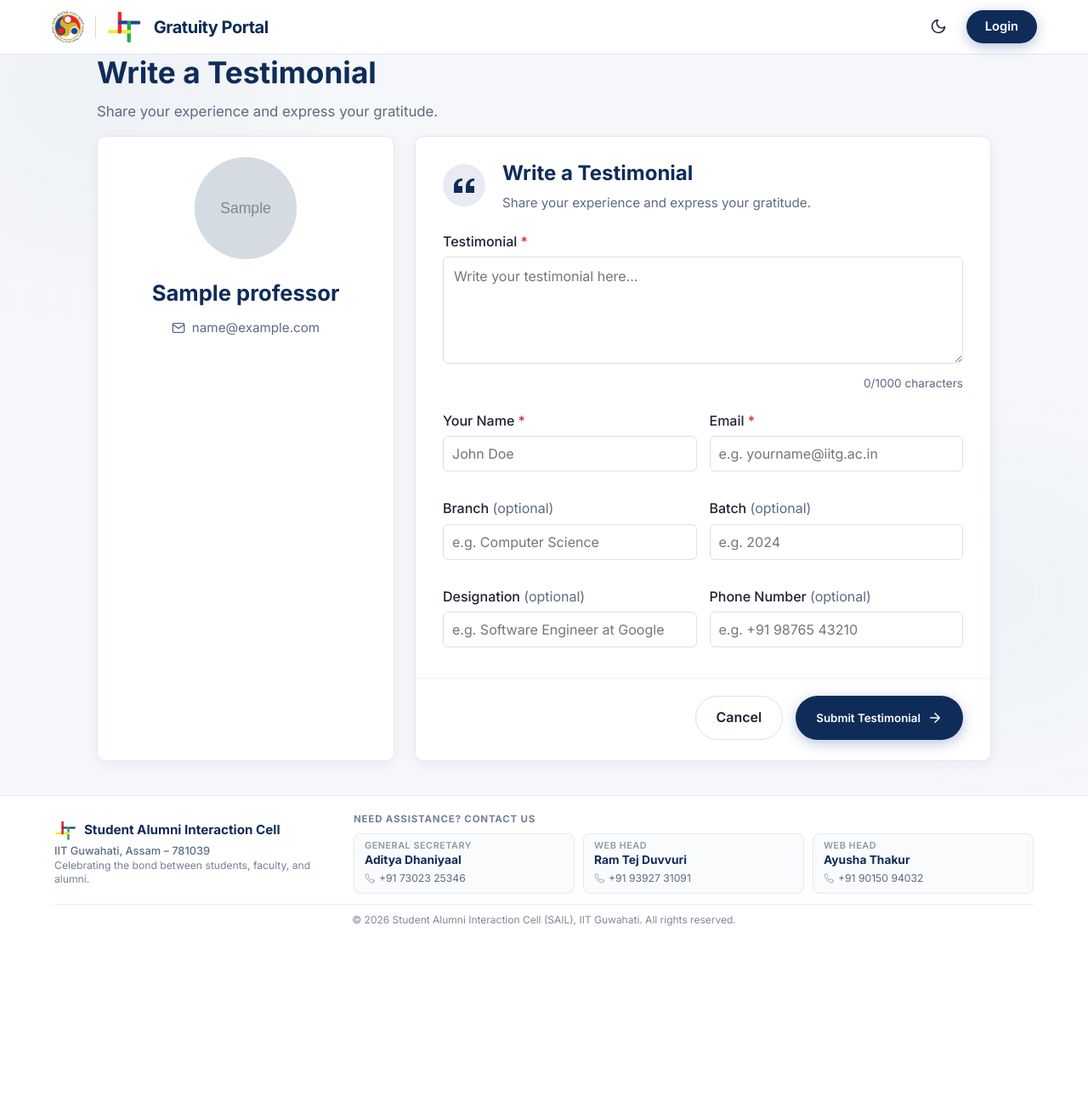
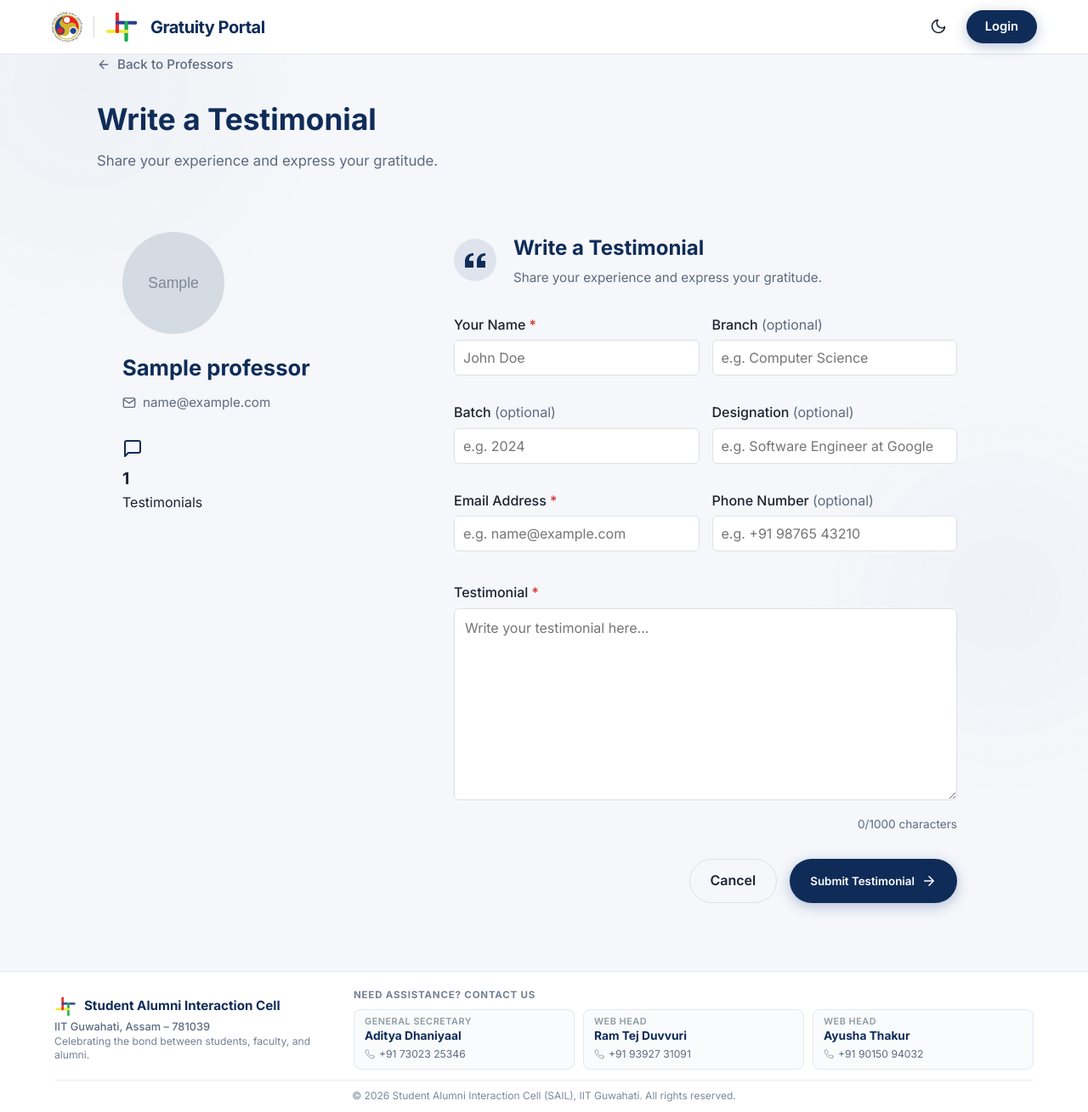
Before and after one commit to Student-Alumni-Interaction-Linkage-IITG/gratuity_portal, a Django app: page /submit/1/ in a window 1280 px wide. Shown: the whole page at 85% size. Before the commit the page ends 1090 px from the top, so only its background shows below. Run offline with Django 5.2, Linux system fonts and the light colour scheme; tables that the repository leaves empty hold one stand-in row (values such as "Sample post"); grey boxes marked "Sample" are stand-in pictures.

Commit message:
Fixed UI

```diff
--- a/gratuity_portal/settings.py
+++ b/gratuity_portal/settings.py
@@ -218,8 +218,11 @@
 # Static files (CSS, JavaScript, Images)
 # https://docs.djangoproject.com/en/5.2/howto/static-files/
 
-STATIC_URL = 'static/'
+STATIC_URL = '/static/'
 STATIC_ROOT = BASE_DIR / 'staticfiles'
+STATICFILES_DIRS = [
+    BASE_DIR / 'testimonials' / 'static',
+]
 
 # Default primary key field type
 # https://docs.djangoproject.com/en/5.2/ref/settings/#default-auto-field
--- a/testimonials/models.py
+++ b/testimonials/models.py
@@ -6,11 +6,11 @@
     professor = models.ForeignKey(Professor, on_delete=models.CASCADE)
     student = models.ForeignKey(User, on_delete=models.SET_NULL, null=True, blank=True)
     author_name = models.CharField(max_length=150, default='Anonymous')
-    author_email = models.EmailField(blank=True, null=True)
-    author_phone = models.CharField(max_length=30, blank=True, null=True)
     author_designation = models.CharField(max_length=150, blank=True, null=True)
     author_batch = models.CharField(max_length=50, blank=True, null=True)
     author_branch = models.CharField(max_length=100, blank=True, null=True)
+    author_email = models.EmailField(max_length=254, blank=True, null=True)
+    author_phone = models.CharField(max_length=20, blank=True, null=True)
     content = models.TextField()
     submitted_at = models.DateTimeField(auto_now_add=True)
 
--- a/testimonials/templates/nav_bar.html
+++ b/testimonials/templates/nav_bar.html
@@ -83,7 +83,7 @@
   }
 
   .nav-logo-iitg, .nav-logo-sail {
-    height: 42px;
+    height: 40px;
     width: auto;
     object-fit: contain;
   }
--- a/testimonials/templates/submit_testimonial.html
+++ b/testimonials/templates/submit_testimonial.html
@@ -3,26 +3,24 @@
 {% block content %}
 {% include "nav_bar.html" %}
 
-<div class="page-container" style="max-width: 1100px;">
+<div class="page-container" style="max-width: 1100px; padding-top: 40px;">
 
     <!-- Top Nav / Back Link -->
-    <div style="margin-bottom: 15px;">
+    <div style="margin-bottom: 30px;">
         <a href="{% url 'professor_list' %}" style="color: var(--clr-text-muted); font-size: 0.95rem; font-weight: 500; display: inline-flex; align-items: center; gap: 8px;">
             <svg width="16" height="16" viewBox="0 0 24 24" fill="none" stroke="currentColor" stroke-width="2" stroke-linecap="round" stroke-linejoin="round"><path d="M19 12H5M12 19l-7-7 7-7"/></svg>
             Back to Professors
         </a>
-        <h1 style="color: var(--clr-primary); font-size: 2.2rem; margin-top: 5px; margin-bottom: 5px;">Write a Testimonial</h1>
+        <h1 style="color: var(--clr-primary); font-size: 2.2rem; margin-top: 20px; margin-bottom: 8px;">Write a Testimonial</h1>
         <p style="color: var(--clr-text-muted); font-size: 1.05rem;">Share your experience and express your gratitude.</p>
     </div>
 
-    <div style="display: flex; align-items: stretch; gap: 24px; flex-wrap: wrap;">
+    <div style="display: flex; align-items: flex-start; gap: 30px; flex-wrap: wrap;">
 
         <!-- Left: Professor Profile Snippet -->
-        <div class="glass-card" style="flex: 1; min-width: 280px; max-width: 350px; text-align: center; padding: 24px;">
-            <div style="width: 120px; height: 120px; border-radius: 50%; margin: 0 auto 20px; overflow: hidden; background: #eee;">
-                {% if professor.processed_profile_picture %}
-                    <img src="{{ professor.processed_profile_picture.url }}" style="width: 100%; height: 100%; object-fit: cover;">
-                {% elif professor.profile_picture %}
+        <div class="prof-card-horiz" style="flex: 1; min-width: 300px; max-width: 350px; text-align: left; padding: 40px 30px;">
+            <div style="width: 120px; height: 120px; border-radius: 50%; margin-bottom: 20px; overflow: hidden; background: #eee;">
+                {% if professor.profile_picture %}
                     <img src="{{ professor.profile_picture.url }}" style="width: 100%; height: 100%; object-fit: cover;">
                 {% elif professor.image_url %}
                     <img src="{{ professor.image_url }}" style="width: 100%; height: 100%; object-fit: cover;">
@@ -35,20 +33,28 @@
 
             <h2 style="color: var(--clr-primary); margin-bottom: 8px; font-size: 1.6rem;">{{ professor.name }}</h2>
 
-            <div style="color: var(--clr-text-muted); font-size: 0.95rem; display: flex; align-items: center; justify-content: center; gap: 8px; margin-bottom: 30px;">
+            <div style="color: var(--clr-text-muted); font-size: 0.95rem; display: flex; align-items: center; gap: 8px; margin-bottom: 30px;">
                 <svg width="16" height="16" viewBox="0 0 24 24" fill="none" stroke="currentColor" stroke-width="2" stroke-linecap="round" stroke-linejoin="round" style="flex-shrink: 0;"><path d="M4 4h16c1.1 0 2 .9 2 2v12c0 1.1-.9 2-2 2H4c-1.1 0-2-.9-2-2V6c0-1.1.9-2 2-2z"></path><polyline points="22,6 12,13 2,6"></polyline></svg>
                 <span style="word-break: break-all;">{{ professor.email }}</span>
             </div>
 
-            <div class="prof-card-divider" style="margin: 0 -24px 20px;"></div>
+            <div class="prof-card-divider" style="margin: 0 -30px 20px;"></div>
 
-
+            <div style="display: flex; align-items: center; padding-bottom: 10px;">
+                <div class="prof-stat">
+                    <svg width="24" height="24" viewBox="0 0 24 24" fill="none" stroke="var(--clr-primary)" stroke-width="2" stroke-linecap="round" stroke-linejoin="round" style="margin-right: 12px;"><path d="M21 15a2 2 0 0 1-2 2H7l-4 4V5a2 2 0 0 1 2-2h14a2 2 0 0 1 2 2z"></path></svg>
+                    <div class="stat-text" style="text-align: left;">
+                        <strong style="font-size: 1.2rem;">{{ professor.testimonial_set.count }}</strong><br>
+                        <span>Testimonials</span>
+                    </div>
+                </div>
+            </div>
         </div>
 
         <!-- Right: Form Area -->
-        <div class="glass-card" style="flex: 2; min-width: 300px; padding: 24px 32px;">
+        <div class="prof-card-horiz" style="flex: 2; min-width: 300px; padding: 40px;">
 
-            <div style="display: flex; align-items: center; gap: 20px; margin-bottom: 20px;">
+            <div style="display: flex; align-items: center; gap: 20px; margin-bottom: 30px;">
                 <div style="width: 50px; height: 50px; background: rgba(31, 60, 136, 0.1); color: var(--clr-primary); border-radius: 50%; display: flex; align-items: center; justify-content: center;">
                     <svg width="24" height="24" viewBox="0 0 24 24" fill="currentColor"><path d="M14.017 21v-7.391c0-5.714 4.024-9.609 9.983-9.609h.001v2.981h-.001c-3.053 0-4.992 1.488-4.992 4.966V13h5.03v8h-10.021zm-14.017 0v-7.391c0-5.714 4.023-9.609 9.983-9.609h.001v2.981h-.001c-3.053 0-4.992 1.488-4.992 4.966V13h5.03v8H0z"/></svg>
                 </div>
@@ -61,22 +67,10 @@
             <form method="POST">
                 {% csrf_token %}
 
-                <div class="form-group" style="margin-bottom: 5px;">
-                    <label for="testimonialContent" style="display:block; margin-bottom: 5px; color: var(--clr-text-main); font-weight: 500;">Testimonial <span style="color:var(--clr-accent-red)">*</span></label>
-                    <textarea name="content" id="testimonialContent" class="form-control" rows="5" placeholder="Write your testimonial here..." maxlength="1000" style="resize: vertical; font-size: 1rem; border: 1px solid #E0E0E0; box-shadow: none; width: 100%; padding: 12px; border-radius: 6px;" required></textarea>
-                </div>
-                <div style="text-align: right; color: var(--clr-text-muted); font-size: 0.85rem; margin-bottom: 20px;">
-                    <span id="charCount">0</span>/1000 characters
-                </div>
-
                 <div style="display: grid; grid-template-columns: 1fr 1fr; gap: 15px; margin-bottom: 20px;">
                     <div class="form-group">
                         <label for="author_name" style="display:block; margin-bottom: 5px; color: var(--clr-text-main); font-weight: 500;">Your Name <span style="color:var(--clr-accent-red)">*</span></label>
                         <input type="text" name="author_name" id="author_name" class="form-control" placeholder="John Doe" style="width: 100%; padding: 10px; border: 1px solid #E0E0E0; border-radius: 6px;" value="{{ default_name }}" required>
-                    </div>
-                    <div class="form-group">
-                        <label for="author_email" style="display:block; margin-bottom: 5px; color: var(--clr-text-main); font-weight: 500;">Email <span style="color:var(--clr-accent-red)">*</span></label>
-                        <input type="email" name="author_email" id="author_email" class="form-control" placeholder="e.g. yourname@iitg.ac.in" style="width: 100%; padding: 10px; border: 1px solid #E0E0E0; border-radius: 6px;" value="{{ default_email|default:'' }}" required>
                     </div>
                     <div class="form-group">
                         <label for="author_branch" style="display:block; margin-bottom: 5px; color: var(--clr-text-main); font-weight: 500;">Branch <span style="color:var(--clr-text-muted); font-weight:normal;">(optional)</span></label>
@@ -91,12 +85,24 @@
                         <input type="text" name="author_designation" id="author_designation" class="form-control" placeholder="e.g. Software Engineer at Google" style="width: 100%; padding: 10px; border: 1px solid #E0E0E0; border-radius: 6px;" value="{{ default_designation|default:'' }}">
                     </div>
                     <div class="form-group">
+                        <label for="author_email" style="display:block; margin-bottom: 5px; color: var(--clr-text-main); font-weight: 500;">Email Address <span style="color:var(--clr-accent-red)">*</span></label>
+                        <input type="email" name="author_email" id="author_email" class="form-control" placeholder="e.g. name@example.com" style="width: 100%; padding: 10px; border: 1px solid #E0E0E0; border-radius: 6px;" value="{{ default_email }}" required>
+                    </div>
+                    <div class="form-group">
                         <label for="author_phone" style="display:block; margin-bottom: 5px; color: var(--clr-text-main); font-weight: 500;">Phone Number <span style="color:var(--clr-text-muted); font-weight:normal;">(optional)</span></label>
-                        <input type="tel" name="author_phone" id="author_phone" class="form-control" placeholder="e.g. +91 98765 43210" style="width: 100%; padding: 10px; border: 1px solid #E0E0E0; border-radius: 6px;" value="">
+                        <input type="tel" name="author_phone" id="author_phone" class="form-control" placeholder="e.g. +91 98765 43210" style="width: 100%; padding: 10px; border: 1px solid #E0E0E0; border-radius: 6px;">
                     </div>
                 </div>
 
-                <div class="prof-card-divider" style="margin: 0 -32px 20px; border-bottom: 1px solid rgba(0,0,0,0.05);"></div>
+                <div class="form-group" style="margin-bottom: 10px;">
+                    <label for="testimonialContent" style="display:block; margin-bottom: 5px; color: var(--clr-text-main); font-weight: 500;">Testimonial <span style="color:var(--clr-accent-red)">*</span></label>
+                    <textarea name="content" id="testimonialContent" class="form-control" rows="10" placeholder="Write your testimonial here..." maxlength="1000" style="resize: vertical; font-size: 1rem; border: 1px solid #E0E0E0; box-shadow: none; width: 100%; padding: 12px; border-radius: 6px;" required></textarea>
+                </div>
+                <div style="text-align: right; color: var(--clr-text-muted); font-size: 0.85rem; margin-bottom: 30px;">
+                    <span id="charCount">0</span>/1000 characters
+                </div>
+
+                <div class="prof-card-divider" style="margin: 0 -40px 30px;"></div>
 
                 <div style="display: flex; gap: 15px; justify-content: flex-end;">
                     <a href="{% url 'professor_list' %}" class="btn" style="background: transparent; color: var(--clr-text-main); border: 1px solid #E0E0E0; padding: 12px 24px;">Cancel</a>
--- a/testimonials/views.py
+++ b/testimonials/views.py
@@ -15,23 +15,25 @@
 #         return redirect('/testimonials/submit')
 #     professors = Professor.objects.all()
 #     return render(request, 'submit_testimonial.html', {'professors': professors})
-def submit_testimonial(request, professor_id):
+def submit_testimonial(request, professor_id=None):
+    if not professor_id:
+        return redirect('professor_list')
     professor = Professor.objects.get(id=professor_id)
     if request.method == 'POST':
         content = request.POST.get('content')
         author_name = request.POST.get('author_name', '')
-        author_email = request.POST.get('author_email', '')
-        author_phone = request.POST.get('author_phone', '')
         author_designation = request.POST.get('author_designation', '')
         author_batch = request.POST.get('author_batch', '')
         author_branch = request.POST.get('author_branch', '')
+        author_email = request.POST.get('author_email', '').strip()
+        author_phone = request.POST.get('author_phone', '').strip()
 
         student = None
         if hasattr(request, 'user') and request.user.is_authenticated:
             student = request.user
             if not author_name:
                 author_name = request.user.get_full_name() or request.user.username
-            if not author_email:
+            if not author_email and request.user.email:
                 author_email = request.user.email
             try:
                 profile = request.user.student_profile
@@ -46,11 +48,11 @@
             student=student,
             content=content,
             author_name=author_name,
-            author_email=author_email,
-            author_phone=author_phone,
             author_designation=author_designation,
             author_batch=author_batch,
-            author_branch=author_branch
+            author_branch=author_branch,
+            author_email=author_email,
+            author_phone=author_phone
         )
         return redirect('thank_you')
 
@@ -58,7 +60,7 @@
     context = {'professor': professor}
     if hasattr(request, 'user') and request.user.is_authenticated:
         context['default_name'] = request.user.get_full_name() or request.user.username
-        context['default_email'] = request.user.email
+        context['default_email'] = request.user.email or ''
         try:
             profile = request.user.student_profile
             context['default_designation'] = profile.designation
```
Also changed, not shown: testimonials/templates/testimonials/professor_dashboard.html (+44 -3 lines), testimonials/migrations/0005_alter_testimonial_author_phone.py (added).
